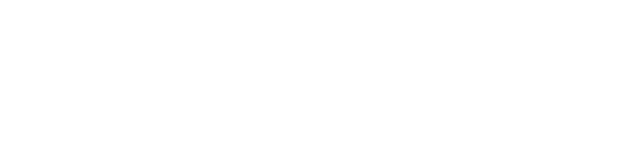
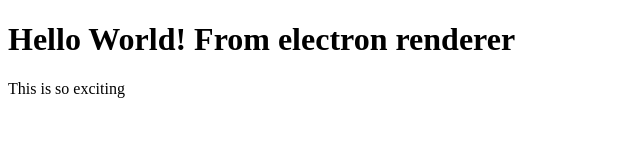
Before and after one commit to SLachelier/CanvasScripters, an Electron app: page my-electron-app/index.html in a window 1280 px wide. Shown: the whole page, without its empty margins (0-640 px from the left). Drawn offline with Linux system fonts and the light colour scheme.

Commit message:
added initial body

```diff
--- a/my-electron-app/index.html
+++ b/my-electron-app/index.html
@@ -9,7 +9,8 @@
 </head>
 
 <body>
-
+    <h1>Hello World! From electron renderer</h1>
+    <p>This is so exciting</p>
 </body>
 
 </html>
```
